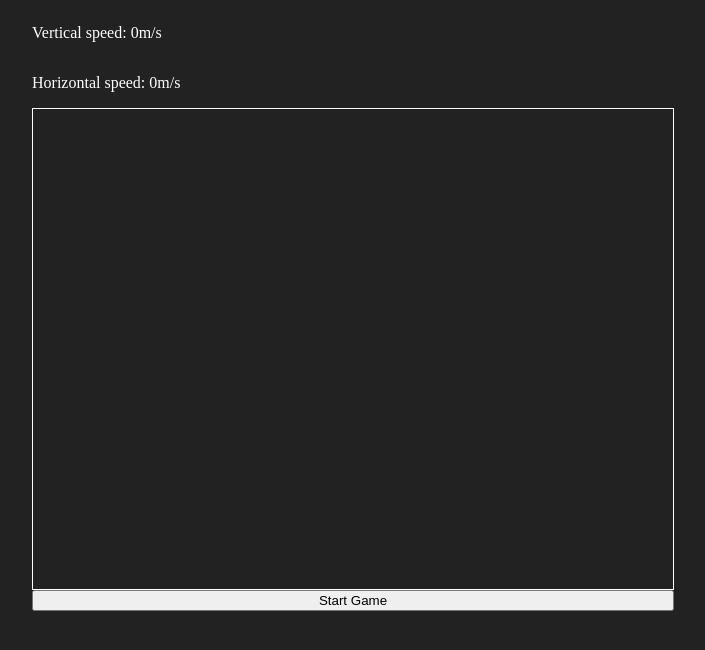
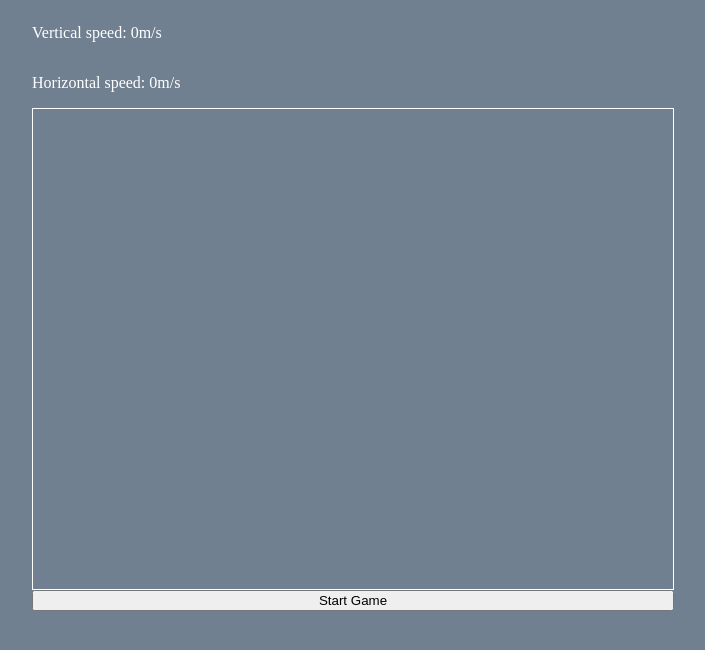
Before and after one commit to benlloydjones/website, a website with bundled scripts: page lander.html in a window 1280 px wide. Shown: the whole page, without its empty margins (288-993 px from the left). Built offline with nearby package versions, Linux system fonts and the light colour scheme.

```diff
--- a/css/lander.css
+++ b/css/lander.css
@@ -1,5 +1,5 @@
 body {
-    background-color: rgb(34, 34, 34);
+    background-color: slategray;
     color: white;
 }
 
```
Also changed, not shown: 4 other files.
